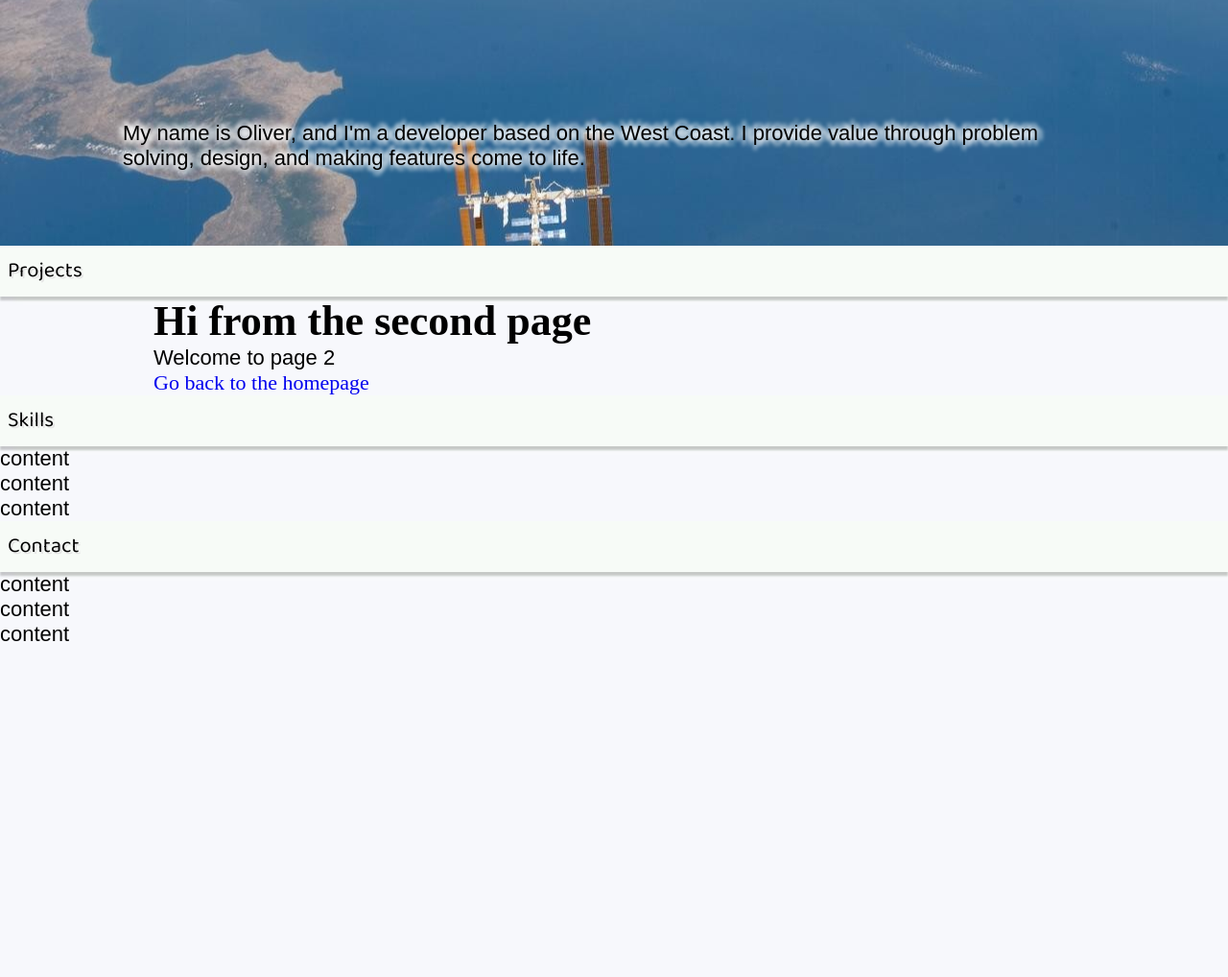
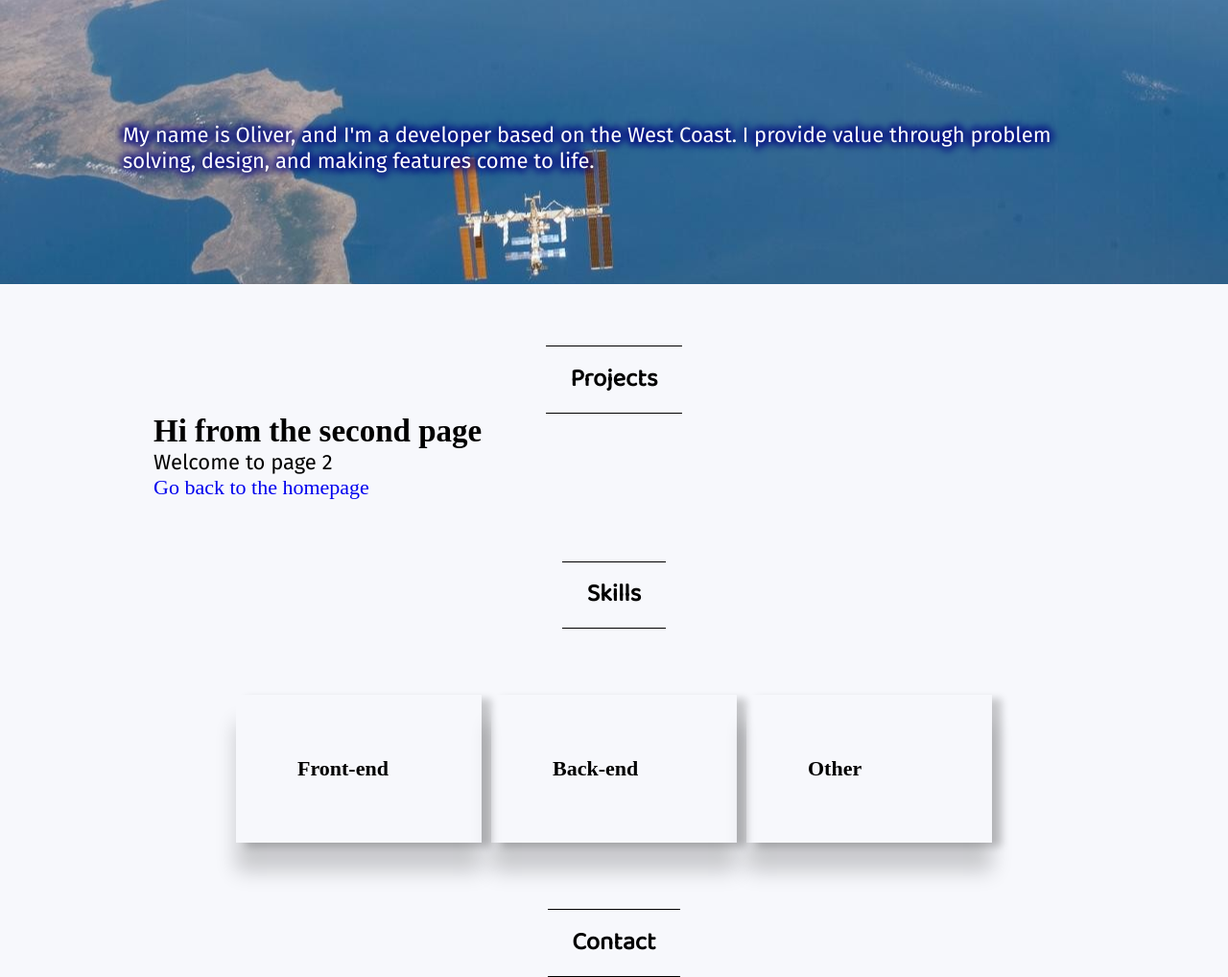
Before and after one commit to ofu997/ofu997.github.io, a Gatsby site: page /page-2 in a window 1280 px wide. Shown: the part 459-1477 px from the top of the page at 96% size. Before the commit the page ends 1133 px from the top, so only its background shows below. Built offline with nearby package versions, Linux system fonts and the light colour scheme; Gatsby itself is replaced by a stand-in of ours; a web font is replaced by a local one.

Commit message:
change fonts and start skill boxes

```diff
--- a/src/components/ProjectPreview.js
+++ b/src/components/ProjectPreview.js
@@ -8,9 +8,11 @@ const ProjectPreview = ({ slug, title, shortDescription, imageData }) =>
       <Image fluid={ imageData } alt={ title } />
     </Link>
       <h2>
-      <Link to={ `/${ slug }/` }>{ title }</Link>
+        <Link to={ `/${ slug }/` }>{ title }</Link>
       </h2>
-      <p>{ shortDescription }</p>
+      <p>
+        { shortDescription }
+      </p>
       <p>
         <Link to={ `/${ slug }/` }>View this project</Link>
       </p>
--- a/src/components/layout.css
+++ b/src/components/layout.css
@@ -1,10 +1,7 @@
-@import url('https://fonts.googleapis.com/css2?family=Baloo+Da+2&family=Cagliostro&display=swap');
+@import url('https://fonts.googleapis.com/css2?family=Baloo+Da+2&family=Cagliostro&family=Fira+Sans:wght@300;400&display=swap');
 
 * {
   box-sizing: border-box;
-  /* font-family: -apple-system, BlinkMacSystemFont, 'Segoe UI', Roboto, Helvetica,
-    Arial, sans-serif, 'Apple Color Emoji', 'Segoe UI Emoji', 'Segoe UI Symbol'; */
-  /* font-family: 'Segoe UI', Tahoma; */
   margin: 0;
 }
 
@@ -15,8 +12,19 @@
   background-size: cover;
 }
 
-.pictureForTopSection p, .pictureForTopSection h2, .pictureForTopSection h3 {
-  text-shadow: 5px 0px 4px white, 0px 5px 4px white, -5px 0px 4px white, 0px -5px 4px white;
+.pictureForTopSection h2 {
+  text-shadow: 5px 0px 6px white, 0px 5px 6px white, -5px 0px 6px white, 0px -5px 6px white;
+  color: navy;
+}
+
+.pictureForTopSection h3 {
+  text-shadow: 5px 0px 6px gray, 0px 5px 6px gray, -5px 0px 6px gray, 0px -5px 6px gray;
+  color: white;
+}
+
+.pictureForTopSection p {
+  text-shadow: 5px 0px 6px navy, 0px 5px 6px navy, -5px 0px 6px navy, 0px -5px 6px navy;
+  color: white;
 }
 
 html, body {
@@ -33,22 +41,14 @@ h2, h3 {
 }
 
 p {
-  font-family: 'Arial';
+  font-family: 'Fira Sans', sans-serif;
 }
 
 a {
   text-decoration: none;
 }
 
-.HeaderFont {
-  font-family: 'Baloo Da 2', cursive;
-  font-weight: 300;
-  color: navy;
-  /* text-shadow: 0px 0px 3px lightblue; */
-}
-
 .SectionFont {
-  /* font-family: 'Segoe UI', Tahoma; */
   font-family: 'Baloo Da 2', cursive;
   font-weight: 500;
   color: black;
@@ -61,12 +61,10 @@ a {
 
 .SectionPadding {
   padding: 2%;
-  /* background-color: darkolivegreen; */
   background-color: #f7fbf7;
 }
 
 .header {
-  /* background-color: #556b2f; */
   background-color: #f7fbf7;
   padding: 0.5rem;
   box-shadow: 0px 4px 2px 0px rgba(0, 0, 0, 0.2), 15px 5px 5px 0 #f7fbf7;
@@ -74,29 +72,21 @@ a {
 
 .header a {
   color: white;
-  /* font-weight: 700; */
   font-weight: 300;
   text-decoration: none;
 }
 
 .content {
   display: block;
-  /* flex-wrap: wrap;
-  justify-content: space-between; */
   margin: 0 auto;
   max-width: 75%;
-  /* width: 57ch; */
-  /* border: 2px solid navy; */
 }
 
 /* Project Sections */
-
 .project-preview {
   margin-bottom: 2rem;
-  /* width: 100%; recent*/
   box-shadow: 10px 4px 8px 0 rgba(0, 0, 0, 0.2), 0 30px 20px 0 rgba(0, 0, 0, 0.19);
   padding: 5%;
-  font-family: sans-serif;
 }
 
 .project-container {
@@ -104,8 +94,11 @@ a {
 }
 
 @media all and (max-width: 769px) {
-  .project-container {
+  .project-container, .skillsContainer {
     width: 80%;
+  }
+  .skillsContainer {
+    min-width: 300px;
   }
   .projectPageImageContainer {
     padding: 0% 25%;
@@ -115,14 +108,11 @@ a {
   }
   .introduction {
     font-size: 0.8em;
+    font-weight: 400;
   }
 }
 
 @media all and (min-width: 770px) {
-  /* .project-preview {
-    flex: 1 50%;
-    max-width: calc(50% - 1.0rem);
-  } recent*/
   .project-container {
     width: 40%;
     min-width: 300px;
@@ -135,6 +125,12 @@ a {
   }
   .introduction {
     font-size: 1em;
+    font-weight: 400;
+  }
+  .skillsContainer {
+    width: 20%;
+    min-width: 20px;
+    margin: 5px;
   }
 }
 
@@ -156,9 +152,6 @@ a {
 
 /* Generated Pages */
 .project {
-  /* width: 100%;
-
-  padding: 5% 25%; */
   font-family: sans-serif;
   font-size: 0.75em;
 }
--- a/src/components/layout.js
+++ b/src/components/layout.js
@@ -26,49 +26,122 @@ const Layout = ({ children }) => {
     if (random===9) { setImage(backgroundImage9) }
   }, []);
   return(
-
     <div>
       {/* |^|^| parent div */}
+      {/* intro section */}
       <div className='pictureForTopSection' style={{ backgroundImage: `url(${image})`, backgroundPosition: 'center', backgroundRepeat: 'no-repeat', backgroundSize: 'cover' }}>
         <p>&nbsp;</p>
         <div style={{ padding: '0% 10%', marginTop: 0, display: 'flex',  }}>
-        <a style={{ margin: '0% 4%', textDecoration: 'none' }} href='#projects'><h3 className='HeaderFont'>Projects</h3></a>
+          <a style={{ margin: '0% 4%' }} href='#projects'><h3 className='HeaderFont'>Projects</h3></a>
           <a style={{ margin: '0% 4%' }} href='#skills'><h3 className='HeaderFont'>Skills</h3></a>
           <a style={{ margin: '0% 4%' }} href='#contact'><h3 className='HeaderFont'>Contact</h3></a>
         </div>
-      <section style={{ margin: "20% 10% 0% 10%" }}>
+        <section style={{ margin: "20% 10% 0% 10%", paddingBottom: '1%' }}>
           <h2 className='HeaderFont'>
             Are you looking for a web/software developer?
           </h2>
-        <p style={{ marginTop: '20%', fontFamily: 'sans-serif' }} className='introduction'>
+          <p style={{ margin: '20% 0% 10% 0%' }} className='introduction'>
             My name is Oliver, and I'm a developer based on the West Coast. I provide value through problem solving, design, and making features come to life.
           </p>
-        <p>&nbsp;</p><p>&nbsp;</p><p>&nbsp;</p>
         </section>
       </div>
-    <React.Fragment>
-      <header className='header SectionFont'>
-        <div id='projects'>Projects</div>
-      </header>
+      <section id='projects'>
+        <div
+          style={{
+            justifyContent: 'center',
+            display: 'flex'
+          }}
+        >
+          <h3
+            style={{
+              justifyContent: 'center',
+              padding: '1% 2%',
+              borderTop: '1px solid black',
+              borderBottom: '1px solid black',
+              marginTop: '5%',
+            }}
+          >
+            Projects
+          </h3>
+        </div>
         <main className='content'>
           { children }
         </main>
-      <header className='header SectionFont'>
-        <div id='skills'>Skills</div>
-      </header>
+      </section>
 
-      <p>content</p>
-      <p>content</p>
-      <p>content</p>
+      {/* skills section */}
+      <section id='skills'>
+        <div
+          style={{
+            justifyContent: 'center',
+            display: 'flex'
+          }}
+        >
+          <h3
+            style={{
+              justifyContent: 'center',
+              padding: '1% 2%',
+              borderTop: '1px solid black',
+              borderBottom: '1px solid black',
+              marginTop: '5%',
+            }}
+          >
+            Skills
+          </h3>
+        </div>
+        <div id='skillboxContainer'
+          style={{
+            margin: '5% auto 0% auto' ,
+            display: 'flex',
+            justifyContent: 'center',
+            width: '100%',
+            flexWrap: 'wrap',
+          }}>
+            <div className='skillsContainer' style={{
+                boxShadow: '10px 4px 8px 0 rgba(0, 0, 0, 0.2), 0 30px 20px 0 rgba(0, 0, 0, 0.19)',
+                padding: '5%',
+            }}>
+              <h4>Front-end</h4>
+              <p></p>
+            </div>
+            <div className='skillsContainer' style={{
+                boxShadow: '10px 4px 8px 0 rgba(0, 0, 0, 0.2), 0 30px 20px 0 rgba(0, 0, 0, 0.19)',
+                padding: '5%',
+            }}>
+              <h4>Back-end</h4>
+              <p></p>
+            </div>
+            <div className='skillsContainer' style={{
+                boxShadow: '10px 4px 8px 0 rgba(0, 0, 0, 0.2), 0 30px 20px 0 rgba(0, 0, 0, 0.19)',
+                padding: '5%',
+            }}>
+              <h4>Other</h4>
+              <p></p>
+            </div>
+        </div>
+      </section>
 
-      <header className='header SectionFont'>
-        <div id='contact'>Contact</div>
-      </header>
-
-      <p>content</p>
-      <p>content</p>
-      <p>content</p>
-    </React.Fragment>
+      {/* contact section */}
+      <section id='contact'>
+        <div
+          style={{
+            justifyContent: 'center',
+            display: 'flex'
+          }}
+        >
+          <h3 id='contact'
+            style={{
+              justifyContent: 'center',
+              padding: '1% 2%',
+              borderTop: '1px solid black',
+              borderBottom: '1px solid black',
+              marginTop: '5%',
+            }}
+          >
+            Contact
+          </h3>
+        </div>
+      </section>
       {/* \v/\v/ parent div */}
     </div>
   )
```
Also changed, not shown: data/projects.json (+4 -4 lines). Lines whose indentation alone changed are shown as unchanged.
